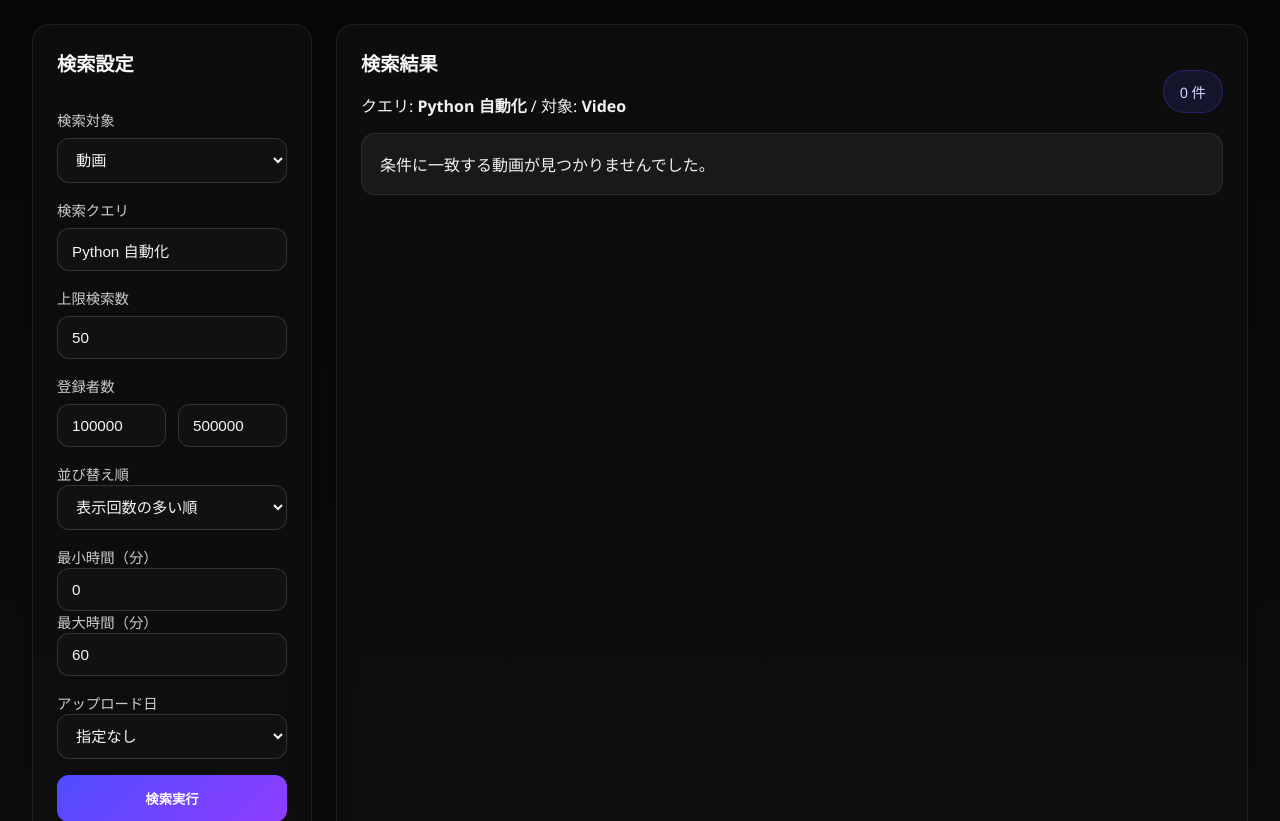
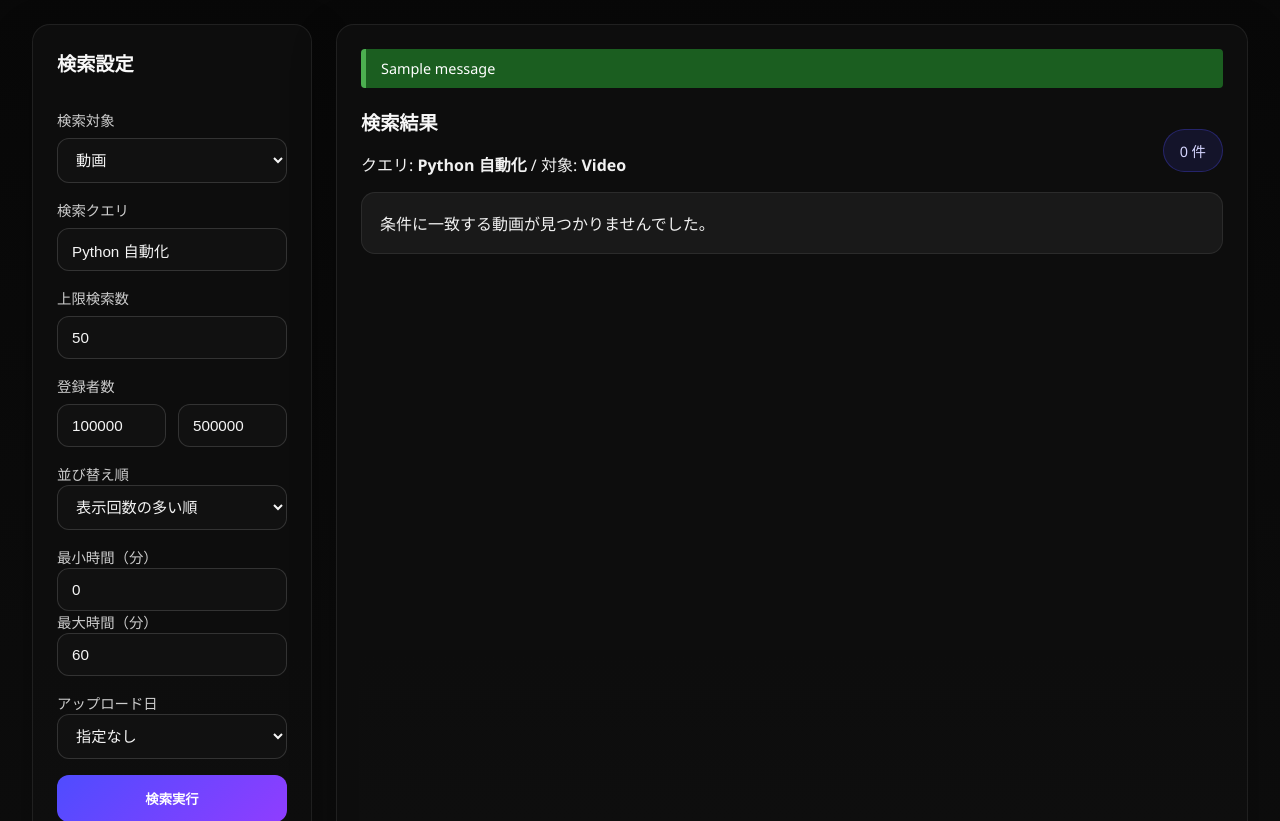
Before and after one commit to rezi7mn/youtube_search, a Django app: page / in a window 1280 px wide. Shown: the part 193-1014 px from the top of the page. Run offline with Django 5.2, Linux system fonts and the light colour scheme; a user stored in the database is signed in; data comes from the database, SQL or seed files in the repository; both versions use the stored data as it was after the commit; one stand-in notice (Sample message) is shown; some libraries are stand-ins or nearby versions.

Commit message:
お気に入り保存時に状態に応じたメッセージ表示機能を実装

```diff
--- a/Youtube_search_django/youtube_project/youtube_app/templates/youtube_app/search.html
+++ b/Youtube_search_django/youtube_project/youtube_app/templates/youtube_app/search.html
@@ -128,6 +128,21 @@
                 <div class="panel-card">
                     <!-- HTMX で埋め込みプレイヤーを挿入するターゲットコンテナ -->
                     <div id="embedded-player"></div>
+
+                    <!-- Django メッセージの表示 -->
+                    {% if messages %}
+                        <div class="messages-container" style="margin-bottom: 20px;">
+                            {% for message in messages %}
+                                <div class="message {{ message.tags }}" style="padding: 10px 15px; border-radius: 4px; margin-bottom: 5px; font-size: 0.9em;
+                                    {% if message.tags == 'success' %}background: #1b5e20; color: #fff; border-left: 5px solid #4caf50;
+                                    {% elif message.tags == 'info' %}background: #01579b; color: #fff; border-left: 5px solid #03a9f4;
+                                    {% elif message.tags == 'error' %}background: #b71c1c; color: #fff; border-left: 5px solid #f44336;
+                                    {% endif %}">
+                                    {{ message }}
+                                </div>
+                            {% endfor %}
+                        </div>
+                    {% endif %}
 
                     <!-- 検索結果情報表示 -->
                     <div class="results-header">
--- a/Youtube_search_django/youtube_project/youtube_app/views.py
+++ b/Youtube_search_django/youtube_project/youtube_app/views.py
@@ -8,6 +8,7 @@ from urllib.parse import urlencode
 
 import isodate
 from django.conf import settings
+from django.contrib import messages
 from django.contrib.auth import login, logout
 from django.contrib.auth.decorators import login_required
 from django.contrib.auth.views import LoginView
@@ -469,19 +470,27 @@ def search_view(request):
         video_data = next((item for item in all_results if item['video_id'] == video_id), None)
 
         if video_data and request.user.is_authenticated:
-            fav_list = FavoriteList.objects.get(id=list_id, user=request.user)
-            FavoriteVideo.objects.get_or_create(
-                favorite_list=fav_list,
-                video_id=video_id,
-                defaults={
-                    'title': video_data['title'],
-                    'thumbnail_url': video_data['thumbnail_url'],
-                    'channel_title': video_data['channel_title'],
-                    'view_count': video_data.get('view_count', 0),
-                    'video_type': video_data.get('target', 'video'),
-                    'published_at': video_data.get('published_at', ''),
-                }
-            )
+            try:
+                fav_list = FavoriteList.objects.get(id=list_id, user=request.user)
+                FavoriteVideo.objects.get_or_create(
+                    favorite_list=fav_list,
+                    video_id=video_id,
+                    defaults={
+                        'title': video_data['title'],
+                        'thumbnail_url': video_data['thumbnail_url'],
+                        'channel_title': video_data['channel_title'],
+                        'view_count': video_data.get('view_count', 0),
+                        'video_type': video_data.get('target', 'video'),
+                        'published_at': video_data.get('published_at', ''),
+                    }
+                )
+                if created:
+                    messages.success(request, f"「{video_data['title'][:20]}...」を「{fav_list.name}」に保存しました。")
+                else:
+                    messages.info(request, "この動画は既にそのリストに保存されています。")
+            except Exception as e:
+                messages.error(request, f"保存中にエラーが発生しました: {str(e)}")
+
         # 保存後は現在のURLにリダイレクト（二重送信防止）
         return redirect(request.get_full_path())
 
```
Also changed, not shown: Youtube_search_django/youtube_project/db.sqlite3.
